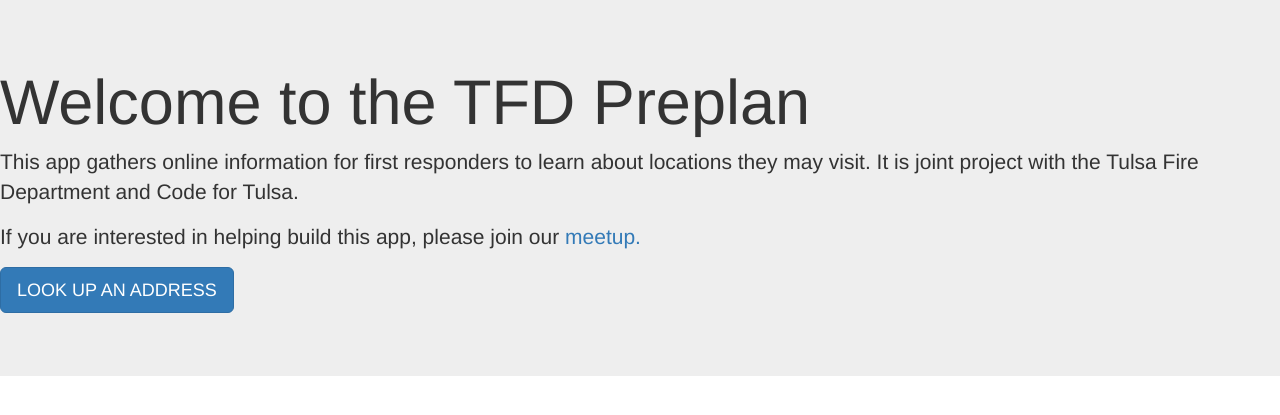
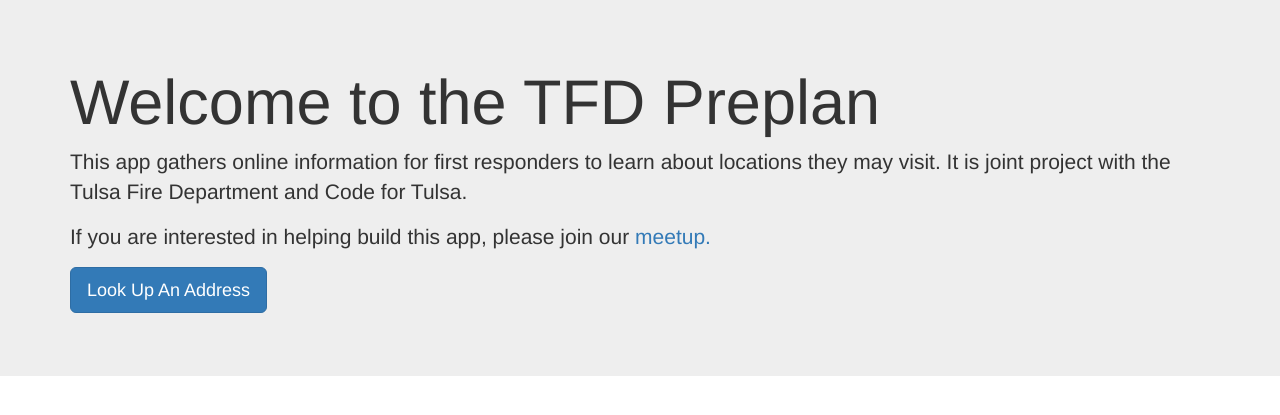
Before and after one commit to codefortulsa/tfd-preplan, a Django app: page / in a window 1280 px wide. Shown: the top 415 px of the page. Run offline with Django 3.2, Linux system fonts and the light colour scheme; parts of the project's set-up code (start-up, migrations or seed data) failed here and were passed over; some libraries are stand-ins or nearby versions.

Commit message:
Using container correctly

```diff
--- a/tfdpreplan/templates/address_lookup.html
+++ b/tfdpreplan/templates/address_lookup.html
@@ -3,12 +3,8 @@
 {% load static %}
 
 {% block content %}
-
-
-<div class="container">
     <ul class="nav nav-pills">
         <li class="active"><a data-toggle="pill" href="#search">Search</a></li>
-
         {% if property %}
         <li><a data-toggle="pill" href="#crits">Critical Info</a></li>
         <li><a data-toggle="pill" href="#images">Images</a></li>
@@ -64,8 +60,6 @@
         </div>
         {% endif %}
     </div>
-</div>
-
 {% endblock %}
 
 {% block script %}
--- a/tfdpreplan/templates/base.html
+++ b/tfdpreplan/templates/base.html
@@ -10,8 +10,11 @@
         <link href="{% static "css/bootstrap.min.css" %}" rel="stylesheet">
     </head>
     <body>
-
-        {% block content %}{% endblock %}
+        {% block page %}
+        <div class="container">
+            {% block content %}{% endblock %}
+        </div>
+        {% endblock page %}
 
         <script src="{% static "js/jquery.min.js" %}"></script>
         <script src="{% static "js/bootstrap.min.js" %}"></script>
--- a/tfdpreplan/templates/home.html
+++ b/tfdpreplan/templates/home.html
@@ -2,8 +2,9 @@
 
 {% load staticfiles %}
 
-{% block content %}
+{% block page %}
     <div class="jumbotron">
+        <div class="container">
             <h1>Welcome to the TFD Preplan</h1>
             <p>
                 This app gathers online information for first responders to learn about locations they may visit.
@@ -13,7 +14,7 @@
                 target="_blank"
                 >meetup.</a>
             </p>
-    <p><a class="btn btn-primary btn-lg" href="/lookup" role="button">LOOK UP AN ADDRESS</a></p>
+            <p><a class="btn btn-primary btn-lg" href="/lookup" role="button">Look Up An Address</a></p>
         </div>
-
+    </div>
 {% endblock %}
```
Lines whose indentation alone changed are shown as unchanged.
